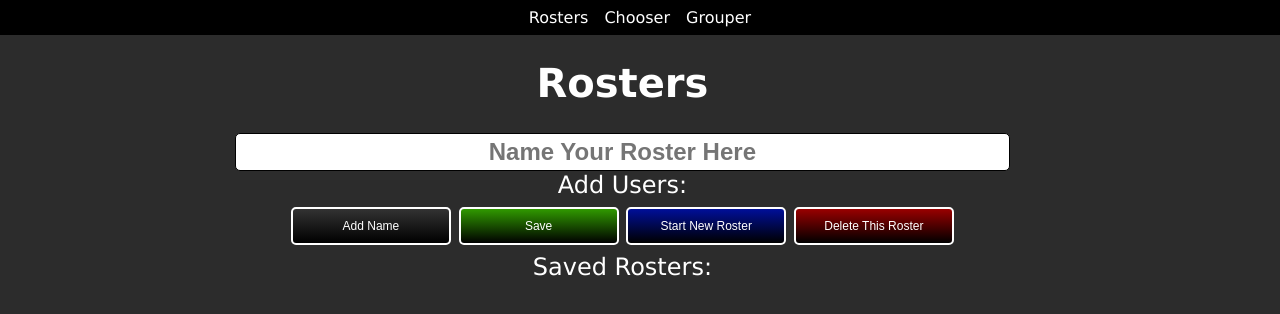
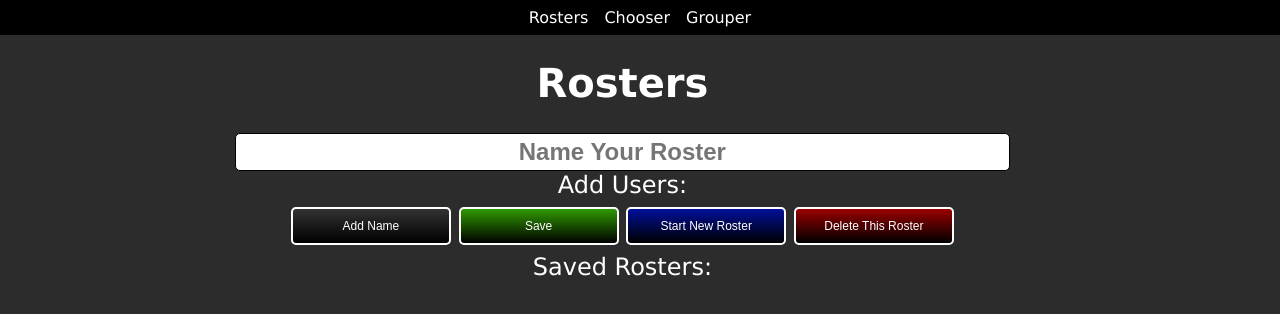
Before and after one commit to BullfrogGordon/quickroster, a plain HTML site: page index.html in a window 1280 px wide. Drawn offline with Linux system fonts and the light colour scheme.

Commit message:
small fix to index helptext

```diff
--- a/index.html
+++ b/index.html
@@ -18,7 +18,7 @@
   <main>
   <h1> Rosters </h1>
     <form id="userDiv" autocomplete="off">
-        <input type="text" id="rosterName" placeholder="Name Your Roster Here">
+        <input type="text" id="rosterName" placeholder="Name Your Roster">
 
         <br>
         <div id="inputContainer">
```
